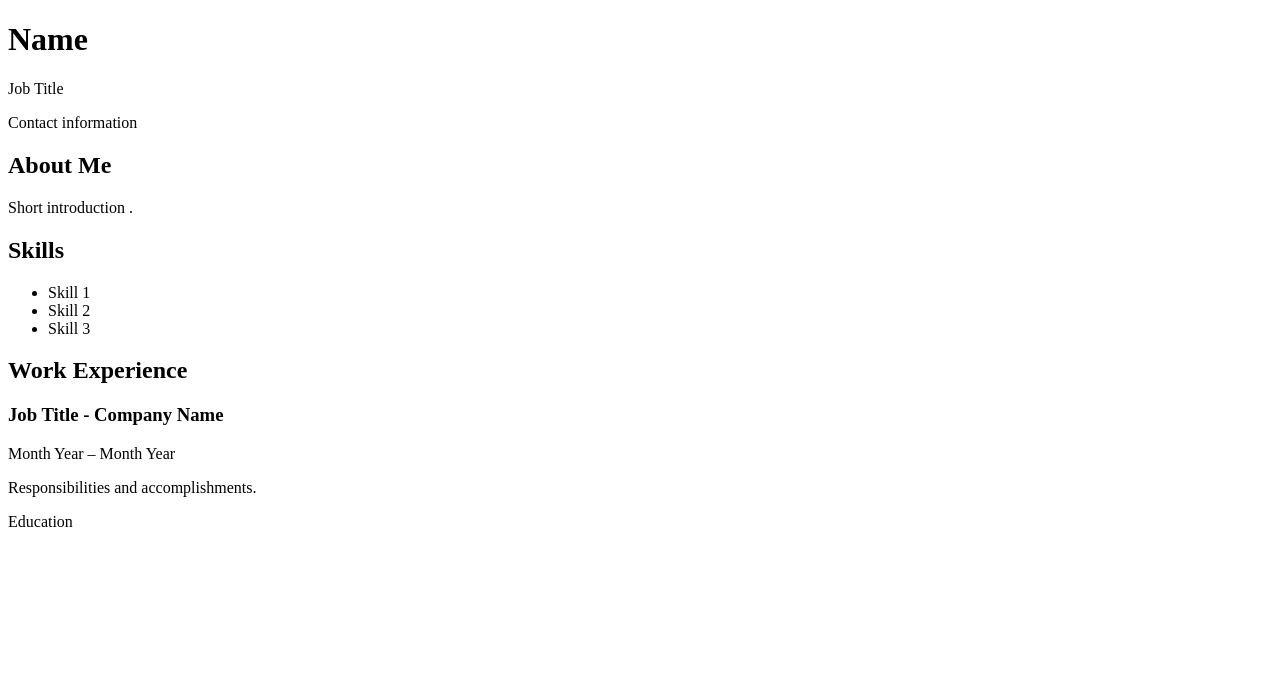
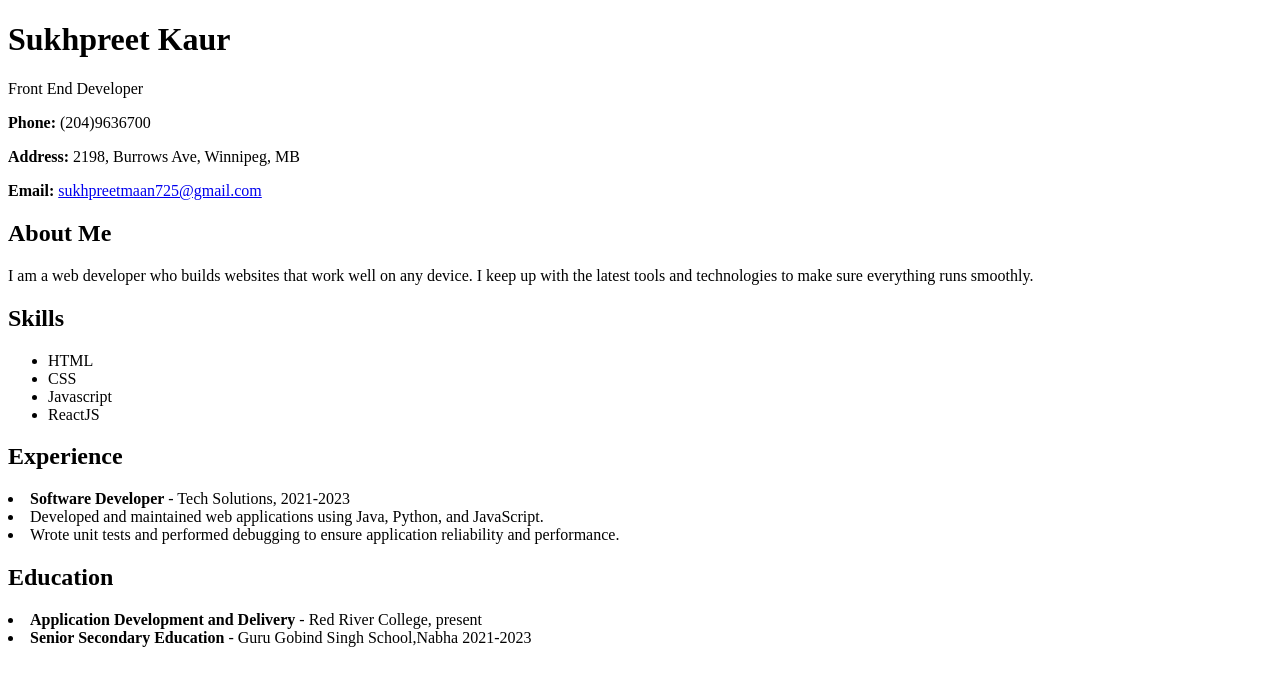
Before and after one commit to skaur1604/Personal_resume, a plain HTML site: page index.html/index.html in a window 1280 px wide. Drawn offline with Linux system fonts and the light colour scheme.

Commit message:
Added about me section

```diff
--- a/index.html/index.html
+++ b/index.html/index.html
@@ -8,36 +8,51 @@
 <body>
 
 	<header>
-		<h1>Name</h1>
-		<p>Job Title</p>
-		<p>Contact information</p>
+		<h1>Sukhpreet Kaur </h1>
+		<p>Front End Developer</p>
 	</header>
+
+
+<div class="contact-info">
+    <div>
+        <p><strong>Phone:</strong> (204)9636700</p>
+    </div>
+    <div>
+        <p><strong>Address:</strong> 2198, Burrows Ave, Winnipeg, MB</p>
+    </div>
+    <div>
+        <p><strong>Email:</strong> <a href="mailto:sukhpreetmaan725@gmail.com">sukhpreetmaan725@gmail.com</a></p>
+    </div>
+</div>
 
 	<section id="about">
 		<h2>About Me</h2>
-		<p>Short introduction .</p>
+		<p>I am a web developer who builds websites that work well on any device. I keep up with the latest tools and technologies to make sure everything runs smoothly.</p>
 	</section>
 
 	<section id="skills">
 		<h2>Skills</h2>
 		<ul>
-			<li>Skill 1</li>
-			<li>Skill 2</li>
-			<li>Skill 3</li>
+			<li>HTML</li>
+			<li>CSS</li>
+			<li>Javascript</li>
+			<li>ReactJS</li>
 		</ul>
 	</section>
 
 	<section id="experience">
-		<h2>Work Experience</h2>
+		<h2>Experience</h2>
 		<div>
-			<h3>Job Title - Company Name</h3>
-			<p>Month Year – Month Year</p>
-			<p>Responsibilities and accomplishments.</p>
+			<li><strong>Software Developer</strong> - Tech Solutions, 2021-2023</li>
+			<li>Developed and maintained web applications using Java, Python, and JavaScript.</li>
+			<li>Wrote unit tests and performed debugging to ensure application reliability and performance.</li>
 		</div>
 	</section>
 
 	<footer>
-		<p>Education</p>
+		<h2> Education</h2>
+		<li><strong>Application Development and Delivery</strong> - Red River College, present</li>
+        <li><strong>Senior Secondary Education</strong> - Guru Gobind Singh School,Nabha 2021-2023</li>
 	</footer>
 
 
```
